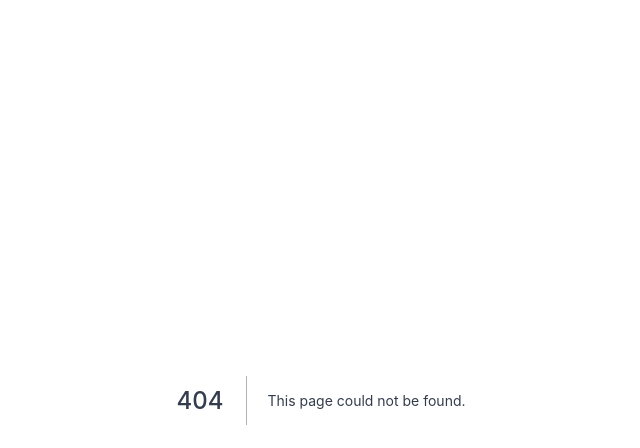
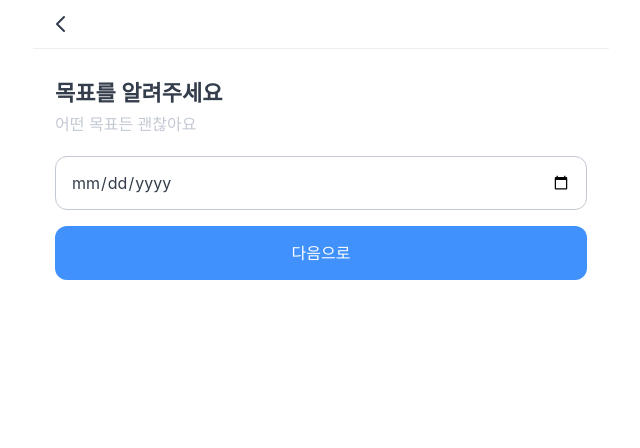
Before and after one commit to k1a11220/solift-web, a Next.js app: page /objective/create/date in a window 1280 px wide. Before the commit this address had no page. Shown: the top 448 px of the page, without its empty margins (319-959 px from the left). Built offline with nearby package versions, Linux system fonts and the light colour scheme; a web font is replaced by a local one.

Commit message:
Implement create objective style

```diff
--- a/components/forms.tsx
+++ b/components/forms.tsx
@@ -15,6 +15,7 @@ export const StyledInput = styled.input`
   color: var(--grey500);
   border: 1px solid var(--grey200);
   margin-bottom: auto;
+  background-color: var(--white);
 
   &::placeholder {
     color: var(--grey200);
--- /dev/null
+++ b/components/title-lg.tsx
@@ -0,0 +1,40 @@
+import styled from "@emotion/styled";
+
+interface TitleLgProps {
+  title: string;
+  detail?: string;
+  hasDetail?: boolean;
+}
+
+const Container = styled.div`
+  margin-top: 32px;
+  margin-bottom: 22px;
+
+  & h1 {
+    font-size: 22px;
+    font-weight: 600;
+    margin-bottom: 6px;
+  }
+
+  & h2 {
+    font-size: 16px;
+    color: var(--grey200);
+  }
+`;
+
+const TitleLg = ({ title, detail, hasDetail = false }: TitleLgProps) => {
+  return (
+    <Container>
+      {hasDetail ? (
+        <>
+          <h1>{title}</h1>
+          <h2>{detail}</h2>
+        </>
+      ) : (
+        <h1>{title}</h1>
+      )}
+    </Container>
+  );
+};
+
+export default TitleLg;
--- a/pages/_app.tsx
+++ b/pages/_app.tsx
@@ -2,9 +2,19 @@ import "../styles/globals.css";
 import "../styles/styles.css";
 import type { AppProps } from "next/app";
 import { SWRConfig } from "swr";
+import Head from "next/head";
 
 function MyApp({ Component, pageProps }: AppProps) {
   return (
+    <>
+      <Head>
+        <meta name="apple-mobile-web-app-capable" content="yes" />
+        <link
+          rel="manifest"
+          href="/manifest.json"
+          crossOrigin="use-credentials"
+        />
+      </Head>
       <SWRConfig
         value={{
           fetcher: (url: string) =>
@@ -13,6 +23,7 @@ function MyApp({ Component, pageProps }: AppProps) {
       >
         <Component {...pageProps} />
       </SWRConfig>
+    </>
   );
 }
 
--- a/pages/index.tsx
+++ b/pages/index.tsx
@@ -103,7 +103,7 @@ const Home: NextPage = () => {
         </EmptyContainer>
         <FloatingBtn
           type="Create"
-          action={() => router.push("/community/write")}
+          action={() => router.push("/objective/create")}
         />
       </div>
     </Layout>
--- /dev/null
+++ b/pages/objective/create/date.tsx
@@ -0,0 +1,34 @@
+import { CTA } from "@components/cta";
+import { StyledForm, StyledInput } from "@components/forms";
+import { Header } from "@components/header";
+import Layout from "@components/layout";
+import TitleLg from "@components/title-lg";
+import styled from "@emotion/styled";
+import { NextPage } from "next";
+
+const Container = styled.div`
+  padding: 0 22px;
+`;
+
+const Date: NextPage = () => {
+  return (
+    <Layout hasTabBar={false} hasHeader={true}>
+      <Header title={""} />
+      <Container>
+        <TitleLg
+          title="목표를 알려주세요"
+          detail="어떤 목표든 괜찮아요"
+          hasDetail={true}
+        />
+        <StyledForm>
+          <StyledInput type={"date"} placeholder="dd-mm-yyyy" />
+          <CTA type="submit" disabled={false} autoFocus={true}>
+            다음으로
+          </CTA>
+        </StyledForm>
+      </Container>
+    </Layout>
+  );
+};
+
+export default Date;
--- a/styles/globals.css
+++ b/styles/globals.css
@@ -156,3 +156,12 @@ button {
   cursor: pointer;
   outline: none;
 }
+
+input[type="date"],
+input[type="time"] {
+  -webkit-appearance: none;
+}
+
+input::-webkit-date-and-time-value {
+  text-align: left;
+}
```
Also changed, not shown: pages/objective/create/index.tsx (added, +36 -0 lines), public/manifest.json (added). Lines whose indentation alone changed are shown as unchanged.
